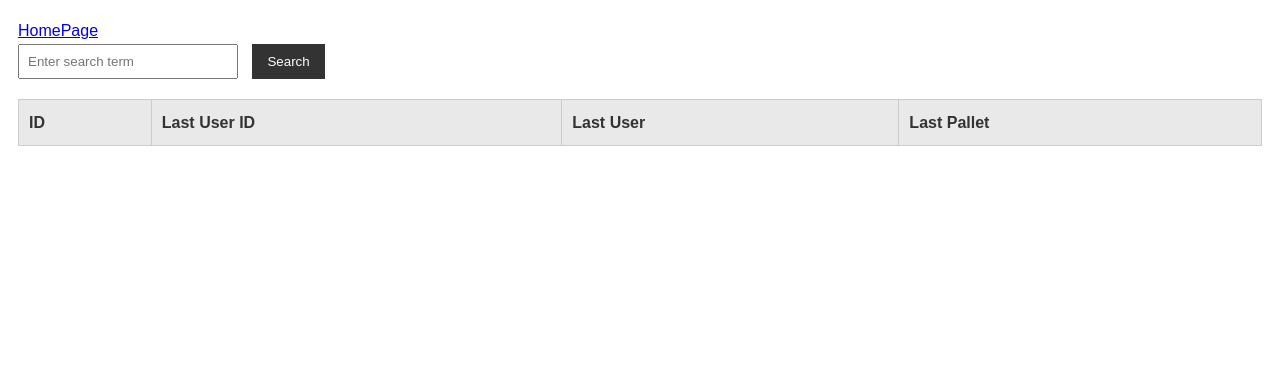
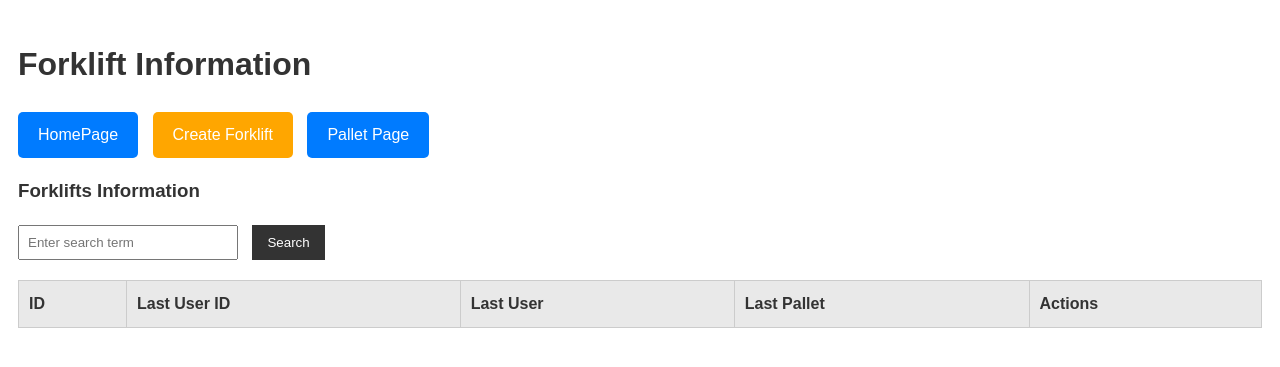
Before and after one commit to AeroWatchDkIT/AdminViewPy, a Flask app: page /forklifts in a window 1280 px wide. Shown: the top 367 px of the page. Run offline with Flask 3, Linux system fonts and the light colour scheme; data that the repository does not hold is empty.

Commit message:
Improved Home Page & Buttons

```diff
--- a/app.py
+++ b/app.py
@@ -5,6 +5,8 @@ app = Flask(__name__)
 
 # Define your API endpoints
 FORKLIFTS_API = 'https://localhost:7128/Forklifts'
+PALLETS_API = 'https://localhost:7128/Pallets'
+
 
 @app.route('/')
 def index():
@@ -18,7 +20,7 @@ def index():
     return render_template('index.html', forklifts=forklifts_data)
 
 # Create Data (Create)
-@app.route('/create', methods=['GET', 'POST'])
+@app.route('/createForklift', methods=['GET', 'POST'])
 def create():
     if request.method == 'POST':
         # Process the form data and create a new data entry using the API
@@ -35,7 +37,7 @@ def create():
             return redirect(url_for('index'))
 
     # Display a form for creating new data
-    return render_template('create.html')
+    return render_template('createForklift.html')
 
 @app.route('/forklifts')
 def forklifts():
@@ -57,7 +59,7 @@ def forklifts():
     return render_template('forklifts.html', forklifts=forklifts_data)
 
 # Update Data (Update)
-@app.route('/edit/<string:id>', methods=['GET', 'POST'])
+@app.route('/editForklifts/<string:id>', methods=['GET', 'POST'])
 def edit(id):
     # Fetch the existing data entry based on the provided ID
     response = requests.get(f'{FORKLIFTS_API}/{id}', verify=False)
@@ -82,10 +84,10 @@ def edit(id):
             return redirect(url_for('index'))
 
     # Display a form for editing the existing data
-    return render_template('edit.html', data=data_entry)
+    return render_template('editForklift.html', data=data_entry)
 
 # Delete Data (Delete)
-@app.route('/delete/<string:id>', methods=['GET', 'POST'])
+@app.route('/deleteForklifts/<string:id>', methods=['GET', 'POST'])
 def delete(id):
     if request.method == 'POST':
         # Send a DELETE request to your API to delete the data entry by ID
@@ -95,7 +97,78 @@ def delete(id):
             return redirect(url_for('index'))
 
     # Display a confirmation page for deleting the data
-    return render_template('delete.html', id=id)
+    return render_template('deleteForklift.html', id=id)
+
+# Fetch Pallets Data (Read)
+@app.route('/pallets')
+def pallets():
+    # Fetch data from the Pallets endpoint
+    pallet_response = requests.get(PALLETS_API, verify=False)
+    if pallet_response.status_code == 200:
+        pallets_data = pallet_response.json()  # Assuming this is a list directly
+    else:
+        pallets_data = []
+
+    return render_template('pallets.html', pallets=pallets_data)
+
+# Create Pallet Data (Create)
+@app.route('/createPallet', methods=['GET', 'POST'])
+def create_pallet():
+    if request.method == 'POST':
+        # Process the form data and create a new pallet entry using the API
+        new_pallet_data = {
+            'id': request.form['id'],
+            'state': int(request.form['state']),
+            'location': request.form['location']
+        }
+        # Send a POST request to your Pallets API to create the new pallet entry
+        response = requests.post(PALLETS_API, json=new_pallet_data, verify=False)
+        if response.status_code == 201:  # Assuming a successful creation status code
+            # Redirect to the pallets listing page after successful creation
+            return redirect(url_for('pallets'))
+
+    # Display a form for creating new pallet data
+    return render_template('createPallet.html')
+
+# Update Pallet Data (Update)
+@app.route('/editPallet/<string:id>', methods=['GET', 'POST'])
+def edit_pallet(id):
+    # Fetch the existing pallet data entry based on the provided ID
+    response = requests.get(f'{PALLETS_API}/{id}', verify=False)
+    if response.status_code == 200:
+        pallet_entry = response.json()  # Assuming your API provides data by ID
+    else:
+        # Handle not found or other error scenarios
+        # You can redirect to an error page or show an error message
+        return 'Pallet data not found', 404
+
+    if request.method == 'POST':
+        # Process the form data and update the existing pallet data entry using the API
+        updated_pallet_data = {
+            'state': int(request.form['state']),
+            'location': request.form['location']
+        }
+        # Send a PUT request to your Pallets API to update the pallet data entry
+        response = requests.put(f'{PALLETS_API}/{id}', json=updated_pallet_data, verify=False)
+        if response.status_code == 200:  # Assuming a successful update status code
+            # Redirect to the pallets listing page after successful update
+            return redirect(url_for('pallets'))
+
+    # Display a form for editing the existing pallet data
+    return render_template('editPallet.html', pallet=pallet_entry)
+
+# Delete Pallet Data (Delete)
+@app.route('/deletePallet/<string:id>', methods=['GET', 'POST'])
+def delete_pallet(id):
+    if request.method == 'POST':
+        # Send a DELETE request to your Pallets API to delete the pallet data entry by ID
+        response = requests.delete(f'{PALLETS_API}/{id}', verify=False)
+        if response.status_code == 204:  # Assuming a successful deletion status code
+            # Redirect to the pallets listing page after successful deletion
+            return redirect(url_for('pallets'))
+
+    # Display a confirmation page for deleting the pallet data
+    return render_template('deletePallet.html', id=id)
 
 if __name__ == '__main__':
     app.run(debug=True)
--- a/static/css/style.css
+++ b/static/css/style.css
@@ -48,3 +48,33 @@ cursor: pointer;
 button:hover {
 opacity: 0.9;
 }
+
+ /* Style for buttons */
+.btn {
+    display: inline-block;
+    padding: 10px 20px;
+    background-color: #007BFF; /* Button background color */
+    color: #fff; /* Text color */
+    text-decoration: none;
+    border-radius: 5px; /* Rounded corners */
+    margin-right: 10px; /* Add space between buttons */
+}
+
+.btn:hover {
+    background-color: #0056b3; /* Button background color on hover */
+}
+
+ /* Style for buttons */
+ .btn_create {
+    display: inline-block;
+    padding: 10px 20px;
+    background-color: #ffa600; /* Button background color */
+    color: #fff; /* Text color */
+    text-decoration: none;
+    border-radius: 5px; /* Rounded corners */
+    margin-right: 10px; /* Add space between buttons */
+}
+
+.btn_create:hover {
+    background-color: #b3a100; /* Button background color on hover */
+}
--- a/templates/forklifts.html
+++ b/templates/forklifts.html
@@ -7,7 +7,11 @@
     <!-- Add some CSS for styling here -->
 </head>
 <html>
-    <a href="/">HomePage</a>
+<h1>Forklift Information</h1>
+<a class="btn" href="/">HomePage</a>
+<a class="btn_create" href="/createForklift">Create Forklift</a>
+<a class="btn" href="/pallets">Pallet Page</a>
+<h3>Forklifts Information</h3>
 <form action="/forklifts" method="get">
     <input type="text" name="search" placeholder="Enter search term">
     <button type="submit">Search</button>
@@ -20,6 +24,7 @@
             <th>Last User ID</th>
             <th>Last User</th>
             <th>Last Pallet</th>
+            <th>Actions</th>  <!-- Add a new column for actions -->
         </tr>
     </thead>
     <tbody>
@@ -29,6 +34,10 @@
             <td>{{ forklift.lastUserId }}</td>
             <td>{{ forklift.lastUser }}</td>
             <td>{{ forklift.lastPallet }}</td>
+            <td>
+                <a href="{{ url_for('edit', id=forklift.id) }}">Edit</a> |
+                <a href="{{ url_for('delete', id=forklift.id) }}">Delete</a>
+            </td>
         </tr>
         {% endfor %}
     </tbody>
```
Also changed, not shown: templates/createPallet.html (added, +25 -0 lines), templates/deletePallet.html (added, +17 -0 lines), templates/editPallet.html (added, +26 -0 lines), templates/index.html (+5 -33 lines), templates/pallets.html (added, +39 -0 lines), templates/createForklift.html (renamed from templates/create.html), templates/deleteForklift.html (renamed from templates/delete.html), templates/editForklift.html (renamed from templates/edit.html).
